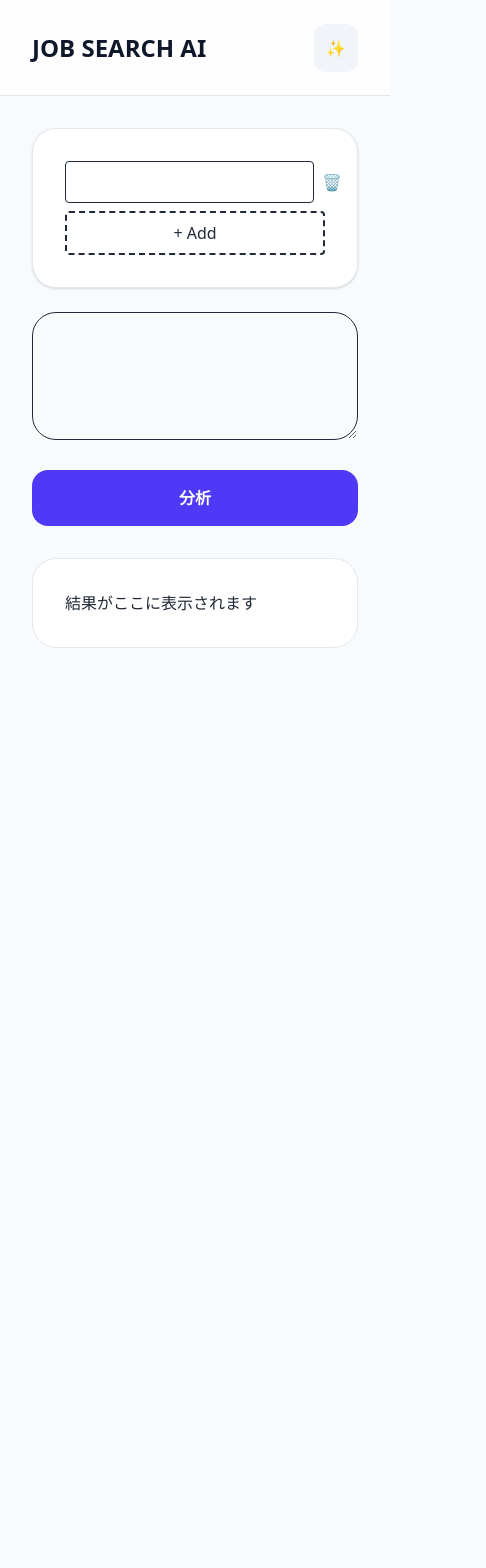
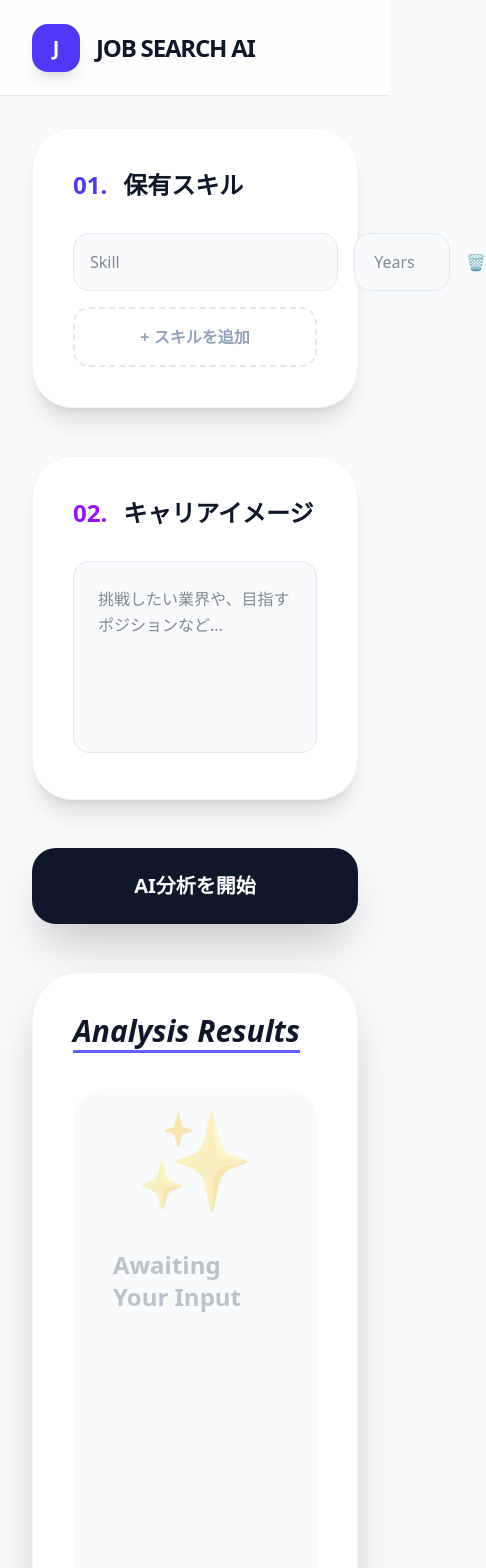
Before and after one commit to Advanced-Develop-2nd/job_search_ts, a React (Vite) app: page /chat in a window 390 px wide. Shown: the top 1568 px of the page, 486 px wide, since content can reach past the window. Before the commit the page ends 844 px from the top, so only its background shows below. Built offline with nearby package versions, Linux system fonts and the light colour scheme.

Commit message:
デザインの復元

```diff
--- a/src/pages/AgreementPage.tsx
+++ b/src/pages/AgreementPage.tsx
@@ -1,13 +1,14 @@
-import React, { useState, type UIEvent } from 'react';
+import React, { useState, UIEvent } from 'react';
 import { useNavigate } from 'react-router-dom';
+import ReactMarkdown from 'react-markdown';
 import { useTheme } from '../context/ThemeContext';
-import termsData from '../assets/termsOfService.json';
+import termsText from '../assets/terms.md?raw';
 
 const AgreementPage: React.FC = () => {
   const [hasReadToBottom, setHasReadToBottom] = useState(false);
   const [isAgreed, setIsAgreed] = useState(false);
   const navigate = useNavigate();
-  const { toggleTheme } = useTheme();
+  const { isDarkMode, toggleTheme } = useTheme();
 
   const handleScroll = (e: UIEvent<HTMLDivElement>) => {
     const { scrollTop, scrollHeight, clientHeight } = e.currentTarget;
@@ -17,67 +18,56 @@ const AgreementPage: React.FC = () => {
   };
 
   return (
-    <div className="min-h-screen bg-slate-50 dark:bg-slate-950 flex items-center justify-center p-4 md:p-12 transition-colors duration-500">
-      <div className="w-full max-w-4xl bg-white dark:bg-slate-900 shadow-2xl rounded-[2.5rem] overflow-hidden flex flex-col border border-slate-200 dark:border-slate-800">
+    <div className="min-h-screen bg-slate-50 dark:bg-slate-950 flex items-center justify-center p-4 md:p-12">
+      <div className="w-full max-w-4xl bg-white dark:bg-slate-900 shadow-2xl rounded-[3rem] overflow-hidden flex flex-col border border-slate-200 dark:border-slate-800">
 
         {/* Header */}
-        <div className="px-8 py-8 md:px-12 border-b border-slate-100 dark:border-slate-800 flex justify-between items-center bg-white/50 dark:bg-slate-900/50 backdrop-blur-md">
-          <div className="text-left">
-            <h1 className="text-2xl md:text-3xl font-black text-slate-900 dark:text-white">利用規約</h1>
-            <p className="text-sm text-slate-500 mt-1 font-medium">内容をご確認の上、同意をお願いいたします</p>
+        <div className="px-8 py-10 md:px-16 border-b border-slate-200 dark:border-slate-800 flex justify-between items-center">
+          <div className="space-y-2 text-left">
+            <h1 className="text-3xl md:text-4xl font-black text-slate-900 dark:text-white">利用規約</h1>
+            <p className="text-slate-500 dark:text-slate-400 font-medium tracking-wide">内容をご確認の上、同意をお願いいたします</p>
           </div>
-          <button onClick={toggleTheme} className="w-12 h-12 rounded-2xl bg-slate-100 dark:bg-slate-800 flex items-center justify-center text-xl hover:scale-105 transition-all cursor-pointer shadow-sm">
-            ✨
-          </button>
         </div>
 
-        {/* 規約エリア (白背景固定) */}
-        <div className="p-6 md:p-10 flex-1">
+        {/* Markdown Content (白背景固定) */}
+        <div className="p-8 md:p-16 flex-1">
           <div
             onScroll={handleScroll}
-            className="h-[40vh] md:h-[450px] overflow-y-auto rounded-3xl border border-slate-200 terms-surface-fixed p-8 shadow-inner custom-scrollbar text-left"
+            className="h-[45vh] md:h-[520px] overflow-y-auto rounded-[2rem] border border-slate-200 terms-surface-fixed p-8 md:p-12 shadow-inner custom-scrollbar text-left"
           >
-            <div className="space-y-6">
-              <p className="font-bold border-b pb-2">{termsData.introduction}</p>
-              {termsData.articles.map((article) => (
-                <section key={article.number} className="space-y-2">
-                  <h2 className="font-black text-indigo-600">第{article.number}条（{article.title}）</h2>
-                  <p className="text-sm leading-relaxed text-slate-800">{article.content}</p>
-                  {article.items && (
-                    <ul className="list-disc ml-5 text-sm space-y-1 text-slate-700">
-                      {article.items.map((item, i) => <li key={i}>{item}</li>)}
-                    </ul>
-                  )}
-                </section>
-              ))}
+            <article className="prose prose-slate prose-lg max-w-none prose-headings:text-black prose-p:text-slate-800">
+              <ReactMarkdown>{termsText}</ReactMarkdown>
+            </article>
+            <div className="mt-12 py-8 border-t border-slate-100 text-center">
+              <p className="text-indigo-600 font-extrabold tracking-widest text-sm italic">--- 規約の全文は以上です ---</p>
             </div>
           </div>
 
-          {/* 同意アクション */}
-          <div className="mt-8 space-y-6">
-            <label className={`flex items-center gap-4 p-5 rounded-2xl border-2 transition-all ${
+          {/* Action Area */}
+          <div className="mt-12 space-y-8">
+            <label className={`flex items-center gap-6 p-6 rounded-3xl border-2 transition-all duration-500 ${
               hasReadToBottom
-                ? 'border-indigo-500 bg-indigo-50/50 dark:bg-indigo-900/20 cursor-pointer shadow-md'
-                : 'border-slate-100 dark:border-slate-800 opacity-40 grayscale cursor-not-allowed'
+                ? 'border-indigo-500 bg-indigo-50/30 dark:bg-indigo-900/10 cursor-pointer shadow-xl shadow-indigo-100 dark:shadow-none'
+                : 'border-slate-100 dark:border-slate-800 opacity-30 grayscale'
             }`}>
               <input
                 type="checkbox"
-                className="w-6 h-6 rounded border-slate-300 text-indigo-600 cursor-pointer"
+                className="w-8 h-8 rounded-xl border-slate-300 text-indigo-600 focus:ring-indigo-500 transition-all cursor-pointer"
                 disabled={!hasReadToBottom}
                 checked={isAgreed}
                 onChange={(e) => setIsAgreed(e.target.checked)}
               />
-              <span className={`font-bold ${hasReadToBottom ? 'text-slate-900 dark:text-slate-100' : 'text-slate-400'}`}>
-                規約に同意して次へ進む
+              <span className={`text-lg font-bold ${hasReadToBottom ? 'text-slate-900 dark:text-slate-100' : 'text-slate-400'}`}>
+                プライバシーポリシーの内容に同意する
               </span>
             </label>
 
             <button
               onClick={() => navigate('/chat')}
               disabled={!isAgreed}
-              className="w-full py-5 bg-slate-900 dark:bg-indigo-600 text-white text-lg font-black rounded-2xl shadow-xl transition-all active:scale-[0.98] disabled:bg-slate-200 dark:disabled:bg-slate-800 disabled:shadow-none"
+              className="w-full py-6 bg-slate-900 dark:bg-indigo-600 hover:opacity-90 disabled:bg-slate-200 dark:disabled:bg-slate-800 text-white text-xl font-black rounded-2xl shadow-2xl transition-all active:scale-[0.99]"
             >
-              AIチャットを開始する
+              次へ進む
             </button>
           </div>
         </div>
--- a/src/pages/ChatPage.tsx
+++ b/src/pages/ChatPage.tsx
@@ -8,12 +8,11 @@ interface Skill {
 }
 
 const ChatPage = () => {
-  const { toggleTheme } = useTheme(); // isDarkModeを削除
+  const { isDarkMode, toggleTheme } = useTheme();
   const [skills, setSkills] = useState<Skill[]>([{ id: crypto.randomUUID(), name: '', years: '' }]);
   const [careerVision, setCareerVision] = useState('');
   const [aiResponse, setAiResponse] = useState<string | null>(null);
 
-  // ... (addSkill, removeSkill, updateSkill, handleAnalyze の実装は前回と同じ)
   const addSkill = () => setSkills([...skills, { id: crypto.randomUUID(), name: '', years: '' }]);
   const removeSkill = (id: string) => skills.length > 1 && setSkills(skills.filter(s => s.id !== id));
   const updateSkill = (id: string, field: keyof Skill, value: string) => {
@@ -21,40 +20,88 @@ const ChatPage = () => {
   };
 
   const handleAnalyze = () => {
-    setAiResponse("AI解析中...");
-    setTimeout(() => setAiResponse("解析結果を表示します。"), 1000);
+    setAiResponse("AIがあなたのキャリアプランを策定しています...");
+    setTimeout(() => {
+      setAiResponse(`あなたの${skills.length}つの強みを分析しました。\n「${careerVision}」という目標に向けて、まずは専門性を深めることをお勧めします。`);
+    }, 1500);
   };
 
   return (
-    <div className="min-h-screen bg-slate-50 dark:bg-slate-950 transition-colors">
+    <div className="min-h-screen bg-slate-50 dark:bg-slate-950 text-slate-900 dark:text-slate-100 transition-colors">
       <header className="h-24 sticky top-0 z-50 bg-white/80 dark:bg-slate-900/80 backdrop-blur-xl border-b border-slate-200 dark:border-slate-800 px-8 flex items-center justify-between">
-        <h1 className="text-2xl font-black text-slate-900 dark:text-white">JOB SEARCH AI</h1>
-        <button onClick={toggleTheme} className="p-3 bg-slate-100 dark:bg-slate-800 rounded-xl">✨</button>
+        <div className="flex items-center gap-4">
+          <div className="w-12 h-12 bg-indigo-600 rounded-2xl flex items-center justify-center text-white font-black text-xl shadow-lg">J</div>
+          <h1 className="text-2xl font-black tracking-tighter uppercase">Job Search AI</h1>
+        </div>
       </header>
 
-      <main className="max-w-[1200px] mx-auto p-8 grid grid-cols-1 lg:grid-cols-2 gap-8">
-        <div className="space-y-6">
-          <div className="bg-white dark:bg-slate-900 p-8 rounded-3xl shadow-sm border border-slate-200 dark:border-slate-800">
-             {/* スキル入力フォーム */}
-             {skills.map(skill => (
-               <div key={skill.id} className="flex gap-2 mb-2">
-                 <input className="flex-1 p-2 border rounded" value={skill.name} onChange={e => updateSkill(skill.id, 'name', e.target.value)} />
-                 <button onClick={() => removeSkill(skill.id)}>🗑️</button>
-               </div>
-             ))}
-             <button onClick={addSkill} className="w-full p-2 border-2 border-dashed rounded">+ Add</button>
-          </div>
+      <main className="max-w-[1400px] mx-auto p-8 lg:p-12 grid grid-cols-1 lg:grid-cols-12 gap-12">
+        <div className="lg:col-span-5 space-y-12">
+          {/* Skill Card */}
+          <section className="bg-white dark:bg-slate-900 p-10 rounded-[2.5rem] shadow-xl border border-slate-100 dark:border-slate-800 space-y-8">
+            <h2 className="text-2xl font-black flex items-center gap-4">
+              <span className="text-indigo-600">01.</span> 保有スキル
+            </h2>
+            <div className="space-y-4">
+              {skills.map((skill) => (
+                <div key={skill.id} className="flex gap-4 group">
+                  <input
+                    placeholder="Skill"
+                    className="flex-1 p-4 rounded-2xl bg-slate-50 dark:bg-slate-800 border border-slate-200 dark:border-slate-700 text-slate-900 dark:text-slate-100 focus:ring-4 ring-indigo-500/10 outline-none"
+                    value={skill.name}
+                    onChange={(e) => updateSkill(skill.id, 'name', e.target.value)}
+                  />
+                  <input
+                    type="number"
+                    placeholder="Years"
+                    className="w-24 p-4 rounded-2xl bg-slate-50 dark:bg-slate-800 border border-slate-200 dark:border-slate-700 text-slate-900 dark:text-slate-100 text-center outline-none"
+                    value={skill.years}
+                    onChange={(e) => updateSkill(skill.id, 'years', e.target.value)}
+                  />
+                  <button onClick={() => removeSkill(skill.id)} className="text-slate-300 hover:text-red-500 transition-colors">🗑️</button>
+                </div>
+              ))}
+              <button onClick={addSkill} className="w-full py-4 border-2 border-dashed border-slate-200 dark:border-slate-800 rounded-2xl text-slate-400 font-bold hover:bg-indigo-50/50 dark:hover:bg-indigo-900/10 transition-all">+ スキルを追加</button>
+            </div>
+          </section>
 
-          <textarea
-            className="w-full h-32 p-4 rounded-3xl border dark:bg-slate-800"
-            value={careerVision}
-            onChange={e => setCareerVision(e.target.value)}
-          />
-          <button onClick={handleAnalyze} className="w-full py-4 bg-indigo-600 text-white rounded-2xl font-bold">分析</button>
+          {/* Vision Card */}
+          <section className="bg-white dark:bg-slate-900 p-10 rounded-[2.5rem] shadow-xl border border-slate-100 dark:border-slate-800 space-y-8">
+            <h2 className="text-2xl font-black flex items-center gap-4 text-slate-900 dark:text-slate-100">
+              <span className="text-purple-600">02.</span> キャリアイメージ
+            </h2>
+            <textarea
+              placeholder="挑戦したい業界や、目指すポジションなど..."
+              className="w-full h-48 p-6 rounded-2xl bg-slate-50 dark:bg-slate-800 border border-slate-200 dark:border-slate-700 text-slate-900 dark:text-slate-100 outline-none resize-none leading-relaxed"
+              value={careerVision}
+              onChange={(e) => setCareerVision(e.target.value)}
+            />
+          </section>
+
+          <button onClick={handleAnalyze} className="w-full py-6 bg-slate-900 dark:bg-indigo-600 text-white font-black rounded-3xl text-xl shadow-2xl hover:scale-[1.02] active:scale-[0.98] transition-all">
+            AI分析を開始
+          </button>
         </div>
 
-        <div className="bg-white dark:bg-slate-900 p-8 rounded-3xl border border-slate-200 dark:border-slate-800">
-          <div className="whitespace-pre-wrap">{aiResponse || "結果がここに表示されます"}</div>
+        {/* Result Card */}
+        <div className="lg:col-span-7">
+          <div className="bg-white dark:bg-slate-900 rounded-[3rem] p-10 md:p-14 shadow-2xl min-h-[800px] border border-slate-100 dark:border-slate-800 flex flex-col transition-all">
+            <h2 className="text-3xl font-black mb-10 flex items-center gap-4 italic underline decoration-indigo-500 underline-offset-8 text-slate-900 dark:text-slate-100">
+              Analysis Results
+            </h2>
+            <div className="flex-1 bg-slate-50 dark:bg-slate-950/50 rounded-[2rem] p-10 leading-loose text-lg text-slate-700 dark:text-slate-300">
+              {aiResponse ? (
+                <div className="animate-in fade-in slide-in-from-bottom-4 duration-700 whitespace-pre-wrap text-left">
+                  {aiResponse}
+                </div>
+              ) : (
+                <div className="h-full flex flex-col items-center justify-center opacity-30 space-y-6">
+                  <div className="text-8xl animate-bounce">✨</div>
+                  <p className="font-bold text-2xl">Awaiting Your Input</p>
+                </div>
+              )}
+            </div>
+          </div>
         </div>
       </main>
     </div>
```
